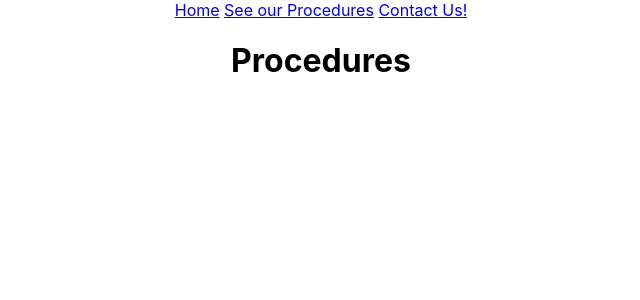
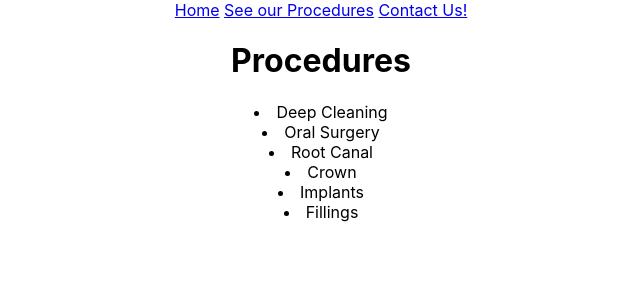
Before and after one commit to chamon562/dentist_website_react_router, a React (Create React App) app: page /procedures in a window 1280 px wide. Shown: the top 300 px of the page, without its empty margins (319-959 px from the left). Built offline with nearby package versions, Linux system fonts and the light colour scheme.

Commit message:
[procedures] Add procedures as props into components

```diff
--- a/src/App.js
+++ b/src/App.js
@@ -9,14 +9,25 @@
 import Contact from "./Contact";
 
 function App() {
+// add some procedures before the return
+const procedures = [
+  'Deep Cleaning',
+  'Oral Surgery',
+  'Root Canal',
+  'Crown',
+  'Implants',
+  'Fillings'
+]
+
   return (
     // just cut and pasted routers that were in a div into the <Router><Home />
         // <Procedures />
         // <Contact />
+        // Router can only have one div that its refrenceing good prace to put in div
     <Router>
       <div className="App">
       <nav>
-      {/* inside Link tag key word to */}
+      {/* inside Link tag key word to  this adds a space{' '}*/}
         <Link to='/'>Home</Link>{' '}
         {/* <br/> */}
         <Link to='/procedures'>See our Procedures</Link>{' '}
@@ -28,8 +39,9 @@
         {/* set each component as its own route rap entire return statement set up a router component*/}
         {/* route this is the path now pass in the component for that path */}
         {/* for every home route you have put in exact ikey worrd so it doesn thso whome */}
+        {/* took out component={Procedures}  and added         <Route path='/procedures'  render={() =><Procedures procedures={procedures} />} />*/}
         <Route exact path='/' component={Home} />
-        <Route path='/procedures' component={Procedures} />
+        <Route path='/procedures' render={() =><Procedures procedures={procedures} />} />
         <Route path='/contact' component={Contact} />
       </div>
     </Router>
--- a/src/Procedures.js
+++ b/src/Procedures.js
@@ -2,9 +2,15 @@
 
 class Procedures extends Component {
   render() {
+    //   make a map array
+    const procedursList = this.props.procedures.map((p, idx) =>{
+        return <li key={idx}>{p}</li>
+    })
+    console.log(this.props.procedures)
     return (
       <div>
         <h1>Procedures</h1>
+        {procedursList}
       </div>
     );
   }
```
